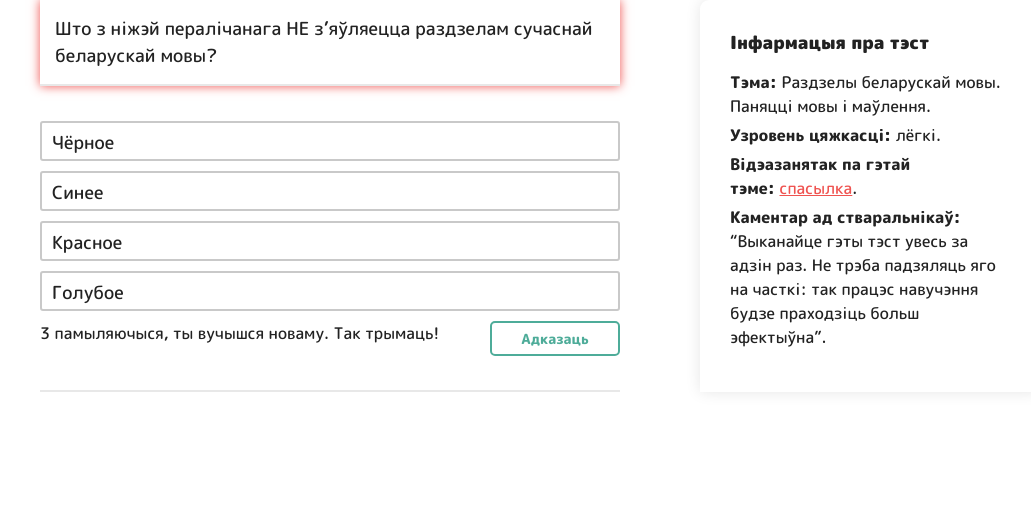
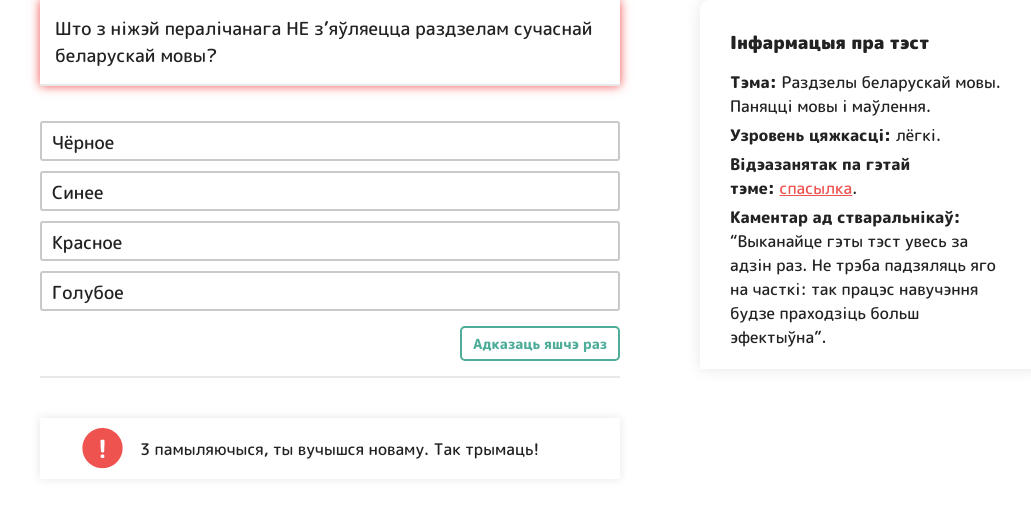
Before and after one commit to nikita-resh/tutor, a React app: page / in a window 1280 px wide. Both pictures are taken after a click on the button "Адказаць". Shown: the top 508 px of the page, without its empty margins (100-1131 px from the left). Built offline with nearby package versions, Linux system fonts and the light colour scheme.

Commit message:
feat: fix cheer and add explanation and fix check-btn

```diff
--- a/src/components/ActiveQuestion/ActiveQuestion.css
+++ b/src/components/ActiveQuestion/ActiveQuestion.css
@@ -1,7 +1,8 @@
 .ActiveQuestion {
   /* border: 1px solid black; */
   position: relative;
-  padding-bottom: 45px;
+  padding-bottom: 55px;
+  width: 580px;
   /* padding: 15px; */
   border-bottom: 2px solid #00000017;
 }
@@ -16,9 +17,10 @@
 .btn-check {
   position: absolute;
   right: 0px;
+  bottom: 15px;
   border: 2px solid#4eac99;
   border-radius: 5px;
-  width: 130px;
+  width: 160px;
   height: 35px;
   background-color: #fff;
   font: 700 normal 14px/19px "M PLUS Rounded 1c", sans-serif;
--- a/src/components/ActiveQuestion/ActiveQuestion.js
+++ b/src/components/ActiveQuestion/ActiveQuestion.js
@@ -2,13 +2,14 @@ import React from "react";
 import "./ActiveQuestion.css";
 import AnswersList from "./AnswersList/AnswersList";
 import Cheer from "./Cheer/Cheer";
+import Explanation from "./Explanation/Explanation";
 
 const ActiveQuestion = (props) => {
   const questionClasses = ["ActiveQuestion"];
   questionClasses.push(props.isRight === null ? "" : `${props.isRight}`);
-  // console.log(questionClasses);
 
   return (
+    <div>
       <div className={"ActiveQuestion"}>
         <h2 className={questionClasses.join(" ")}>{props.question.question}</h2>
         <AnswersList
@@ -20,8 +21,15 @@ const ActiveQuestion = (props) => {
           results={props.results}
         />
         <button className="btn-check" onClick={() => props.onCheckClick()}>
-        Адказаць
+          {props.onCheckPress === 0
+            ? "Адказаць"
+            : props.isRight === true && props.onCheckPress === 1
+            ? "Наступнае пытанне"
+            : props.onCheckPress === 1 && props.isRight === false
+            ? "Адказаць яшчэ раз"
+            : "Наступнае пытанне"}
         </button>
+      </div>
       <Cheer
         onCheckPress={props.onCheckPress}
         results={props.results}
@@ -29,6 +37,11 @@ const ActiveQuestion = (props) => {
         isRight={props.isRight}
         cheers={props.cheers}
       />
+      <Explanation
+        onCheckPress={props.onCheckPress}
+        question={props.question}
+        isRight={props.isRight}
+      />
     </div>
   );
 };
--- a/src/components/ActiveQuestion/AnswersList/AnswerItem/AnswerItem.css
+++ b/src/components/ActiveQuestion/AnswersList/AnswerItem/AnswerItem.css
@@ -3,10 +3,7 @@
   border: 1px solid black;
   padding-left: 10px;
   margin-bottom: 10px;
-  /* max-width: 550px;
-   */
   width: 100%;
-  /* margin-left: 10px; */
   border: 2px solid #c9c9c9;
   border-radius: 3px;
   font: 500 normal 18px/40px "M PLUS Rounded 1c", sans-serif;
--- a/src/components/ActiveQuestion/Cheer/Cheer.css
+++ b/src/components/ActiveQuestion/Cheer/Cheer.css
@@ -1,5 +1,19 @@
 .Cheer {
+  margin-top: 40px;
   font: 500 normal 16px/24px "M PLUS Rounded 1c", sans-serif;
+  max-width: 580px;
+  display: flex;
+  justify-content: start;
+  align-items: center;
+  padding: 10px 40px;
+  box-shadow: 0px 0px 10px rgba(0, 0, 0, 0.1);
+}
+
+.Cheer img {
+  display: block;
+  width: 45px;
+  height: 41px;
+  margin-right: 15px;
 }
 
 .Cheer a {
--- a/src/components/ActiveQuestion/Cheer/Cheer.js
+++ b/src/components/ActiveQuestion/Cheer/Cheer.js
@@ -1,33 +1,44 @@
 import React from "react";
 import "./Cheer.css";
+import success from "../../../success.png";
+import error from "../../../error.png";
 
 const Cheer = (props) => {
   let currentResult = props.isRight;
   let onCheckPress = props.onCheckPress;
   let cheers = props.cheers;
+  // let imgSrc = currentResult === true ? success : error;
 
   if (currentResult === true) {
     return (
       <div className="Cheer">
-        Малайчына, але зараз паглядзі наша паясненне гэтаму заданню. Калі пасля
-        яго у цябе засталіся пытанні, то задай іх ў нашым тэлеграм-чаце:&nbsp;
-        <a href="goocle.com">спасылка</a>.
+        <img src={success} alt="success/error"></img>
+        <span>
+          Малайчына, але зараз паглядзі наша паясненне гэтаму заданню. Калі
+          пасля яго у цябе засталіся пытанні, то задай іх ў нашым
+          тэлеграм-чаце:&nbsp;
+          <a href="goocle.com">спасылка</a>.
+        </span>
       </div>
     );
   }
   if (currentResult === false && onCheckPress === 1) {
     return (
       <div className="Cheer">
-        {cheers[Math.floor(Math.random() * cheers.length)]}
+        <img src={error} alt="success/error"></img>
+        <span> {cheers[Math.floor(Math.random() * cheers.length)]}</span>
       </div>
     );
   }
   if (currentResult === false && onCheckPress === 2) {
     return (
       <div className="Cheer">
-        Што ж, а зараз паглядзі наша паясненне гэтаму заданню. Калі і яно не
-        дапаможа, то задай пытанне ў нашым тэлеграм-чаце:
-        <a href="goocle.com">спасылка</a>.
+        <img src={error} alt="success/error"></img>
+        <span>
+          Што ж, а зараз паглядзі наша паясненне гэтаму заданню. Калі і яно не
+          дапаможа, то задай пытанне ў нашым тэлеграм-чаце:&nbsp;
+          <a href="google.com">спасылка</a>.
+        </span>
       </div>
     );
   }
--- /dev/null
+++ b/src/components/ActiveQuestion/Explanation/Explanation.css
@@ -0,0 +1,6 @@
+.Explanation {
+  font: 500 normal 16px/24px "M PLUS Rounded 1c", sans-serif;
+  max-width: 580px;
+  padding: 10px 40px;
+  box-shadow: 0px 0px 10px rgba(0, 0, 0, 0.1);
+}
--- /dev/null
+++ b/src/components/ActiveQuestion/Explanation/Explanation.js
@@ -0,0 +1,15 @@
+import React from "react";
+import "./Explanation.css";
+
+const Explanation = (props) => {
+  if (
+    props.onCheckPress === 2 ||
+    (props.onCheckPress === 1 && props.isRight === true)
+  ) {
+    return <p className="Explanation">{props.question.explanation}</p>;
+  } else {
+    return <div></div>;
+  }
+};
+
+export default Explanation;
--- a/src/containers/Quiz/Quiz.css
+++ b/src/containers/Quiz/Quiz.css
@@ -16,6 +16,7 @@
   width: 340px;
   box-shadow: 0px 0px 15px rgba(0, 0, 0, 0.1);
   border-radius: 9px 9px 0px 0px;
+  height: fit-content;
 }
 
 .Quiz__info h3 {
--- a/src/containers/Quiz/Quiz.js
+++ b/src/containers/Quiz/Quiz.js
@@ -34,6 +34,8 @@ class Quiz extends Component {
           { text: "Красное", id: 3 },
           { text: "Голубое", id: 4 },
         ],
+        explanation:
+          "Сананіміка - гэта не раздзел беларускай мовы, а проста прыдуманае намі паняцце, звязанае са словам сінонім. Архіптыка ўвогуле не мае ніякага лагічнага апраўдання. Гэта правіла базіруецца на простым разуменні таго, якія разделы мовы існуюць: раім пераглядзець відэаўрок.",
       },
       {
         rightAnswer: [2, 3],
@@ -45,6 +47,8 @@ class Quiz extends Component {
           { text: "Красное", id: 3 },
           { text: "Голубое", id: 4 },
         ],
+        explanation:
+          "Сананіміка - гэта не раздзел беларускай мовы, а проста прыдуманае намі паняцце, звязанае са словам сінонім. Архіптыка ўвогуле не мае ніякага лагічнага апраўдання. Гэта правіла базіруецца на простым разуменні таго, якія разделы мовы існуюць: раім пераглядзець відэаўрок.",
       },
       {
         rightAnswer: [3],
@@ -56,6 +60,8 @@ class Quiz extends Component {
           { text: "Красное", id: 3 },
           { text: "Голубое", id: 4 },
         ],
+        explanation:
+          "Сананіміка - гэта не раздзел беларускай мовы, а проста прыдуманае намі паняцце, звязанае са словам сінонім. Архіптыка ўвогуле не мае ніякага лагічнага апраўдання. Гэта правіла базіруецца на простым разуменні таго, якія разделы мовы існуюць: раім пераглядзець відэаўрок.",
       },
     ],
   };
```
Also changed, not shown: src/error.png (added), src/success.png (added). Lines whose indentation alone changed are shown as unchanged.
